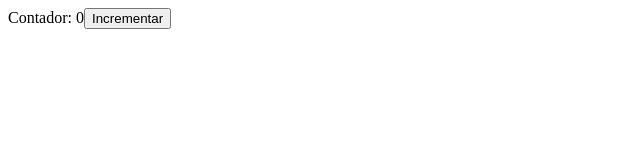
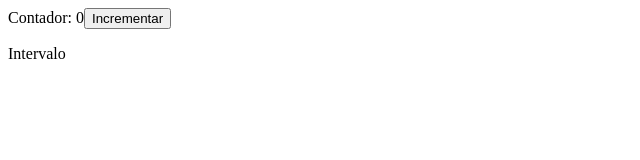
Before and after one commit to tommysolano/React-componentes-funcionales, a React (Create React App) app: page / in a window 1280 px wide. Shown: the top 160 px of the page, without its empty margins (0-640 px from the left). Built offline with nearby package versions, Linux system fonts and the light colour scheme.

Commit message:
desuscribiendonos de un efecto

```diff
--- a/src/App.js
+++ b/src/App.js
@@ -18,6 +18,18 @@
   return [contador, incrementar]
 }
 
+
+const Interval = ({contador}) => {
+  useEffect(() => {
+    const i = setInterval(() => console.log(contador), 1000)
+    return () => clearInterval(i)
+  }, [contador])
+  return (
+    <p>Intervalo</p>
+  )
+}
+
+
 const App = () => {
   const [contador, incrementar] = useContador(0);
 
@@ -33,6 +45,7 @@
     <div>
       Contador: {contador}
       <button onClick={incrementar}>Incrementar</button>
+      <Interval contador={contador}/>
     </div>
   )
 }
```
